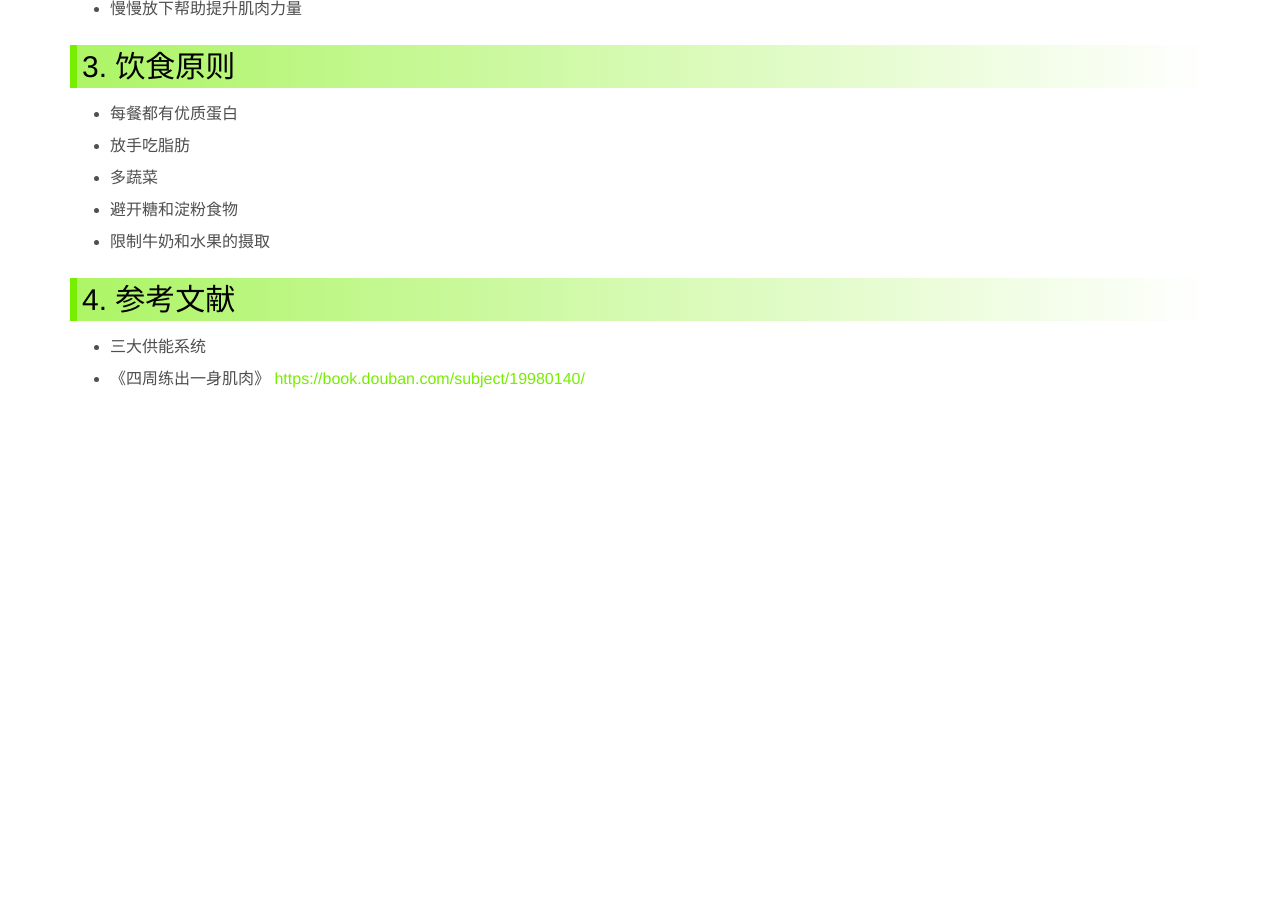
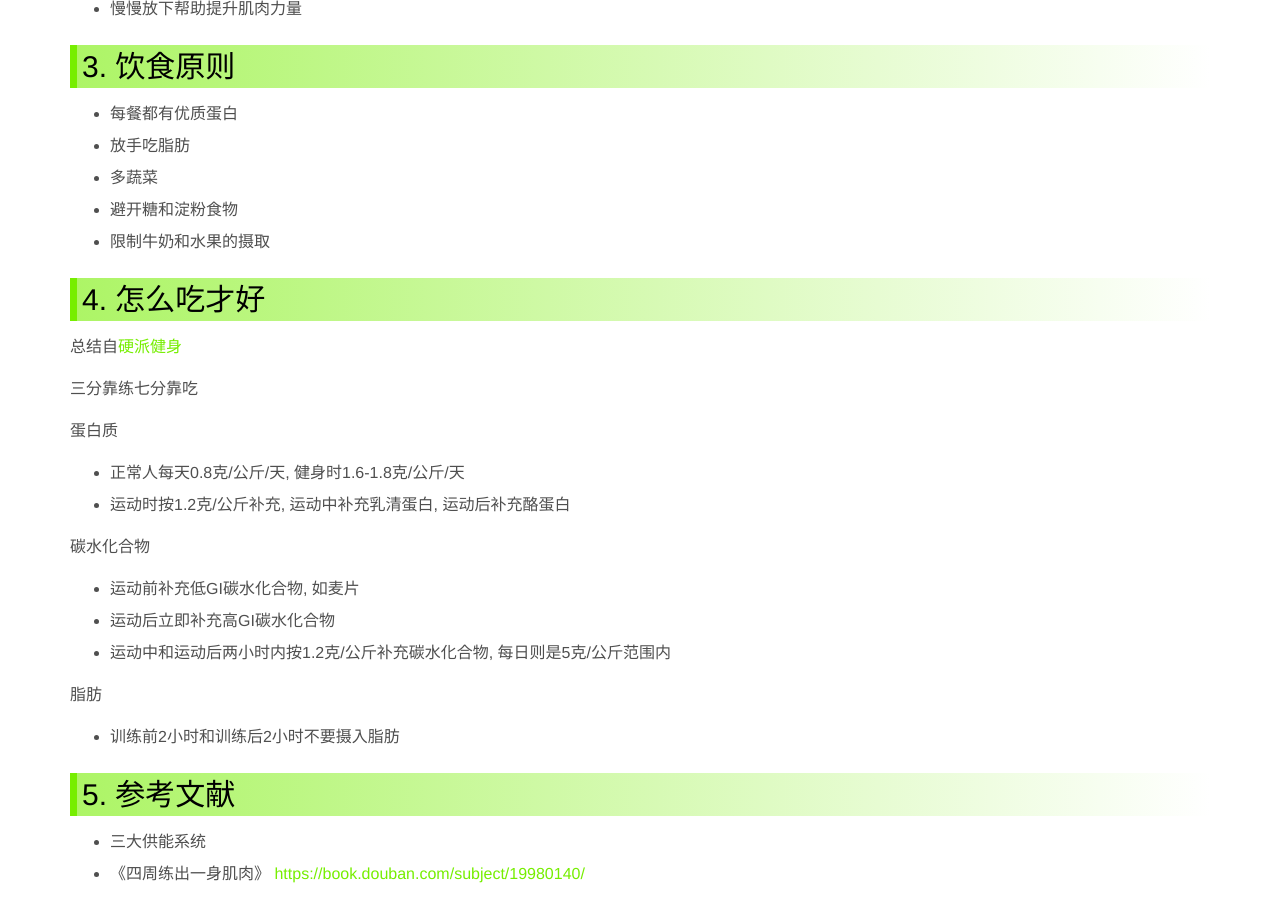
Before and after one commit to ronniewang/ronniewang.github.io, a Jekyll site: the page built from _posts/2017-01-24-body-building-theory.md, in a window 1280 px wide and 900 px high, scrolled down 2294 px. Built offline with Jekyll 4.4.1, drawn with Linux system fonts in a browser that asks for light colours; before the commit the page ends 2699 px from its top, so only the background shows below that.

Commit message:
update files

```diff
--- a/_posts/2017-01-24-body-building-theory.md
+++ b/_posts/2017-01-24-body-building-theory.md
@@ -90,8 +90,28 @@ description: 持续有效的健身, 不盲目, 不冒进
 - 避开糖和淀粉食物
 - 限制牛奶和水果的摄取
 
+## 4. 怎么吃才好
 
-## 4. 参考文献
+总结自[硬派健身](https://book.douban.com/subject/26359758/)
+
+三分靠练七分靠吃
+
+蛋白质
+
+* 正常人每天0.8克/公斤/天, 健身时1.6-1.8克/公斤/天
+* 运动时按1.2克/公斤补充, 运动中补充乳清蛋白, 运动后补充酪蛋白
+
+碳水化合物
+
+* 运动前补充低GI碳水化合物, 如麦片
+* 运动后立即补充高GI碳水化合物
+* 运动中和运动后两小时内按1.2克/公斤补充碳水化合物, 每日则是5克/公斤范围内
+
+脂肪
+
+* 训练前2小时和训练后2小时不要摄入脂肪
+
+## 5. 参考文献
 
 * 三大供能系统
 * 《四周练出一身肌肉》 <https://book.douban.com/subject/19980140/>
```
